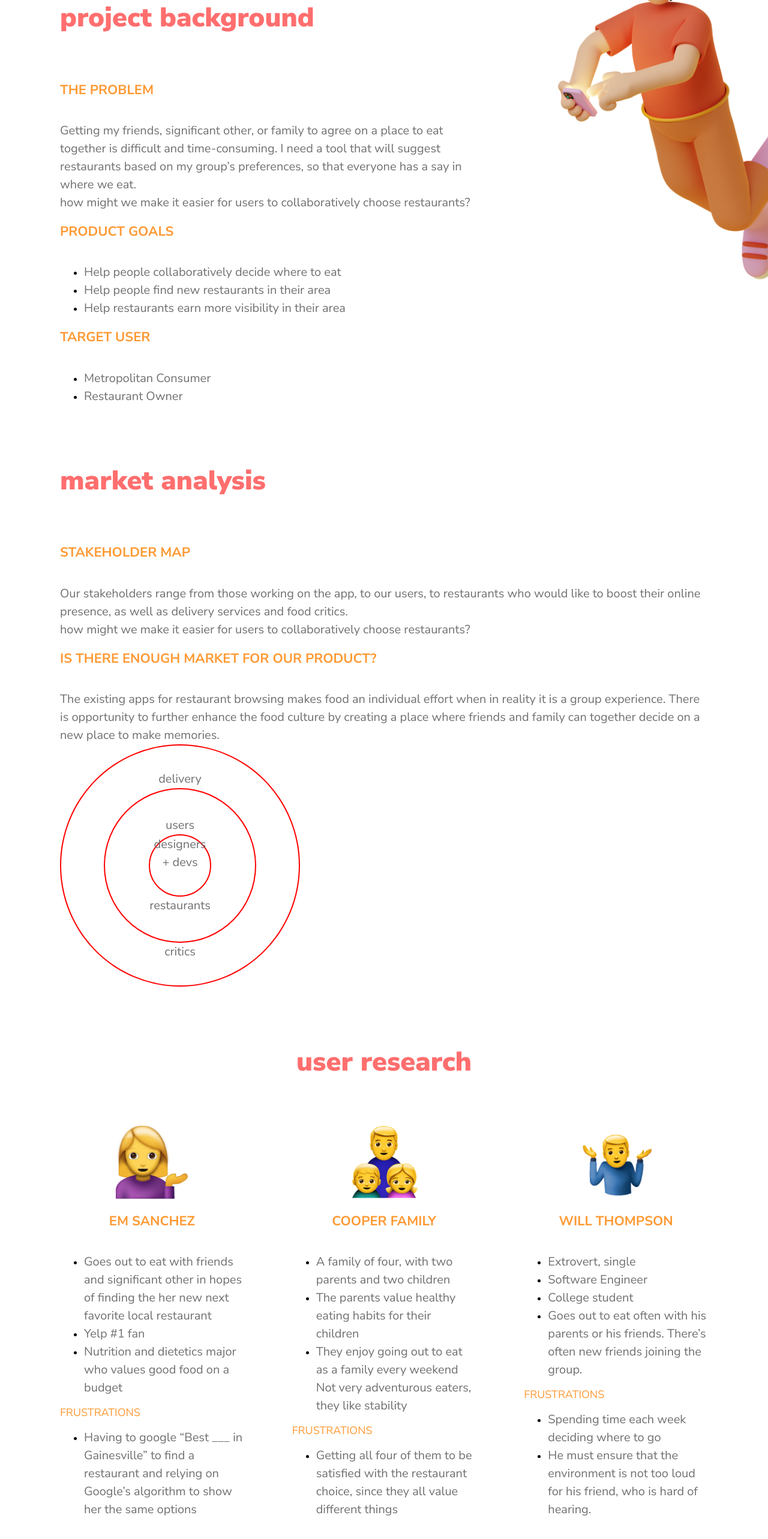
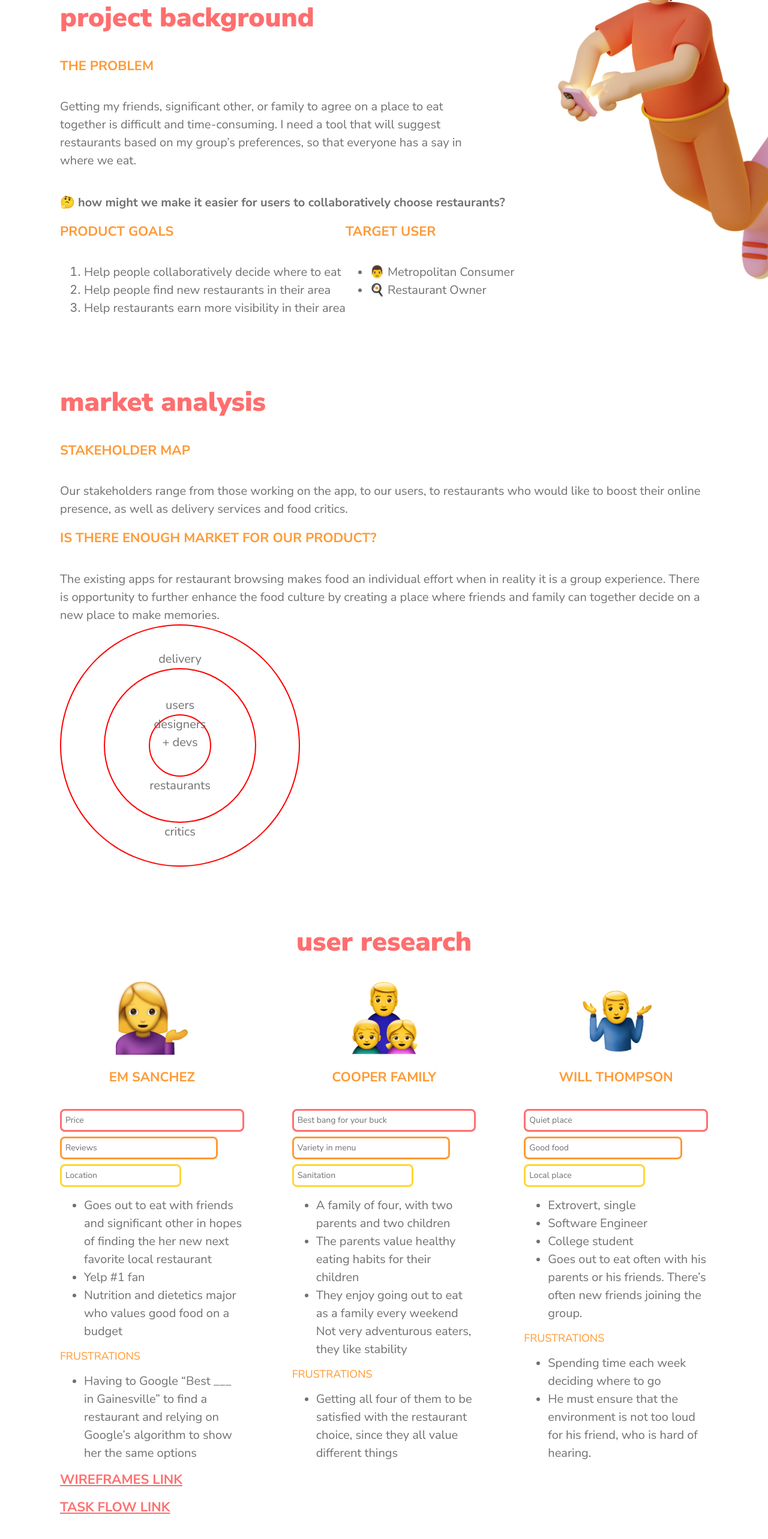
Before and after one commit to EricNavar/Common-Ground, a React (Create React App) app: page / in a window 1280 px wide. Shown: the part 216-2782 px from the top of the page at 60% size. Built offline with nearby package versions, Linux system fonts and the light colour scheme.

Commit message:
improve styling and add emojis and interest bars

```diff
--- a/src/App.js
+++ b/src/App.js
@@ -8,10 +8,16 @@ import Reflection from './components/Reflection';
 
 const useStyles = makeStyles({
   root: {
-    maxWidth: 1080,
-    margin: '120px auto',
-    overflow: 'hidden'
-  },
+    marginTop: 120,
+    overflow: 'hidden',
+    '& li::marker': {
+      color: '#707070',
+      display: 'inline-block',
+      width: '1em',
+      marginLeft: '-1em',
+      fontSize: '1.25rem'
+    },
+  }
 });
 
 const myTheme = createMuiTheme({
@@ -33,8 +39,7 @@ const myTheme = createMuiTheme({
       textTransform: "lowercase",
       fontSize: 45,
       fontWeight: 900,
-      marginBottom: 80,
-      marginTop: 100
+      marginBottom: 40,
     },
     h2: {
       textTransform: "uppercase",
@@ -49,7 +54,10 @@ const myTheme = createMuiTheme({
     },
     body1: {
       color: '#707070',
-      fontSize:'1.25rem'
+      fontSize: '1.25rem'
+    },
+    body2: {
+      color: '#707070',
     }
   }
 });
--- a/src/components/DesignProcess.js
+++ b/src/components/DesignProcess.js
@@ -1,13 +1,24 @@
 import React from 'react';
 import Typography from '@material-ui/core/Typography';
 import Grid from '@material-ui/core/Grid';
+import { makeStyles } from '@material-ui/core/styles';
+
+const useStyles = makeStyles({
+  designProcess: {
+    maxWidth: 1080,
+    marginLeft: 'auto',
+    marginRight: 'auto',
+    marginTop: 100
+  }
+});
 
 export default function Error404Page() {
   React.useEffect(() => {
     document.title = 'Page not found | DC Rock Fitness';
   }, []);
+  const classes = useStyles();
   return (
-    <section>
+    <section className={classes.designProcess}>
       <Typography component='h1' variant='h1' color='primary'>
         design process
       </Typography>
--- a/src/components/MarketAnalysis.js
+++ b/src/components/MarketAnalysis.js
@@ -3,6 +3,12 @@ import Typography from '@material-ui/core/Typography';
 import { makeStyles } from '@material-ui/core/styles';
 
 const useStyles = makeStyles({
+  marketAnalysis: {
+    marginTop: 100,
+    maxWidth: 1080,
+    marginLeft: 'auto',
+    marginRight: 'auto',
+  },
   circle: {
     borderStyle: 'solid',
     borderWidth: 2,
@@ -13,8 +19,6 @@ const useStyles = makeStyles({
   aspectRatioBox: {
     width: 400,
   },
-  absoluteText: {
-  }
 });
 
 
@@ -24,7 +28,7 @@ export default function Error404Page() {
   }, []);
   const classes = useStyles();
   return (
-    <section>
+    <section className={classes.marketAnalysis}>
       <Typography component='h1' variant='h1' color='primary'>
         Market Analysis
       </Typography>
@@ -35,9 +39,6 @@ export default function Error404Page() {
         Our stakeholders range from those working on the app, to our users, to restaurants who would
         like to boost their online presence, as well as delivery services and food critics.
       </Typography>
-      <Typography>
-        how might we make it easier for users to collaboratively choose restaurants?
-      </Typography>
       <Typography component='h2' variant='h2' color='secondary'>
         IS THERE ENOUGH MARKET FOR OUR PRODUCT?
       </Typography>
@@ -45,19 +46,19 @@ export default function Error404Page() {
         The existing apps for restaurant browsing makes food an individual effort when in reality it is a group experience. There is opportunity to further enhance the food culture by creating a place where friends and family can together decide on a new place to make memories.
       </Typography>
       <div className={classes.aspectRatioBox}>
-        <div className={classes.circle} style={{height:0,paddingTop:'100%',position:'relative'}}>
-          <div style={{top:'50%',right:'50%',position:'absolute',transform:'translate(50%, -50%)'}}>
+        <div className={classes.circle} style={{ height: 0, paddingTop: '100%', position: 'relative' }}>
+          <div style={{ top: '50%', right: '50%', position: 'absolute', transform: 'translate(50%, -50%)' }}>
             <Typography className={classes.absoluteText}>
               delivery
             </Typography>
-            <div className={classes.circle} style={{height:0,paddingTop:'100%',position:'relative', width: 250}}>
-              <div style={{top:'50%',right:'50%',position:'absolute',transform:'translate(50%, -50%)'}}>
+            <div className={classes.circle} style={{ height: 0, paddingTop: '100%', position: 'relative', width: 250 }}>
+              <div style={{ top: '50%', right: '50%', position: 'absolute', transform: 'translate(50%, -50%)' }}>
                 <Typography className={classes.absoluteText}>
                   users
                 </Typography>
-                <div className={classes.circle} style={{width:100,height:100}}>
+                <div className={classes.circle} style={{ width: 100, height: 100 }}>
                   <Typography className={classes.absoluteText}>
-                    designers<br/>+ devs
+                    designers<br />+ devs
                   </Typography>
                 </div>
                 <Typography className={classes.absoluteText}>
--- a/src/components/ProjectBackground.js
+++ b/src/components/ProjectBackground.js
@@ -1,11 +1,18 @@
 import React from 'react';
 import Typography from '@material-ui/core/Typography';
+import Grid from '@material-ui/core/Grid';
+import { makeStyles } from '@material-ui/core/styles';
 import Saly2 from './../assets/Saly-2.png';
-import { makeStyles } from '@material-ui/core/styles';
 
 const useStyles = makeStyles({
+  projectBackground: {
+    maxWidth: 1080,
+    marginLeft: 'auto',
+    marginRight: 'auto',
+    marginTop: 100
+  },
   splashImage: {
-    width:'60%',
+    width: '60%',
     position: 'absolute',
     right: '-20%',
     top: 0
@@ -18,25 +25,29 @@ export default function Error404Page() {
   }, []);
   const classes = useStyles();
   return (
-    <section>
+    <section className={classes.projectBackground}>
       <Typography component='h1' variant='h1' color='primary'>
         Project Background
       </Typography>
-      <img src={Saly2} alt='Splash art' className={classes.splashImage}/>
+      <img src={Saly2} alt='Splash art' className={classes.splashImage} />
       <Typography component='h2' variant='h2' color='secondary'>
         The Problem
       </Typography>
-      <Typography variant='body1' style={{maxWidth: 700}}>
+      <Typography variant='body1' style={{ maxWidth: 700 }}>
         Getting my friends, significant other, or family to agree on a place to eat together is difficult and time-consuming.
         I need a tool that will suggest restaurants based on my group’s preferences, so that everyone has a say in where we eat.
       </Typography>
+      <br />
+      <br />
       <Typography>
-        how might we make it easier for users to collaboratively choose restaurants?
+        <span role='img'>🤔</span> <b>how might we make it easier for users to collaboratively choose restaurants?</b>
       </Typography>
+      <Grid container>
+        <Grid item>
           <Typography component='h2' variant='h2' color='secondary'>
             PRODUCT GOALS
           </Typography>
-      <ul>
+          <ol>
             <li color='textPrimary'>
               <Typography>
                 Help people collaboratively decide where to eat
@@ -52,22 +63,26 @@ export default function Error404Page() {
                 Help restaurants earn more visibility in their area
               </Typography>
             </li>
-      </ul>
+          </ol>
+        </Grid>
+        <Grid item>
           <Typography component='h2' variant='h2' color='secondary'>
             TARGET USER
           </Typography>
           <ul>
             <li>
               <Typography>
-            Metropolitan Consumer
+                <span role='img'>👨</span> Metropolitan Consumer
               </Typography>
             </li>
             <li>
               <Typography>
-            Restaurant Owner
+                <span role='img'>‍🍳</span> Restaurant Owner
               </Typography>
             </li>
           </ul>
+        </Grid>
+      </Grid>
     </section>
   );
 }
--- a/src/components/Reflection.js
+++ b/src/components/Reflection.js
@@ -4,10 +4,19 @@ import Mockup from './../assets/mockup.png';
 import { makeStyles } from '@material-ui/core/styles';
 
 const useStyles = makeStyles({
-  container: {
+  reflection: {
+    maxWidth: 1080,
+    marginLeft: 'auto',
+    marginRight: 'auto',
+    marginTop: 100,
     display: 'flex',
-    alignItems: 'end',
+    alignItems: 'start',
   },
+  mockup: {
+    marginTop: 62,
+    maxWidth: 850,
+    marginLeft: -100
+  }
 });
 
 export default function Error404Page() {
@@ -16,18 +25,18 @@ export default function Error404Page() {
   }, []);
   const classes = useStyles();
   return (
-    <section>
+    <section className={classes.reflection}>
+      <img src={Mockup} alt='mockup' width='600px' className={classes.mockup} />
+      <div style={{ paddingLeft: 80 }}>
         <Typography component='h1' variant='h1' color='primary'>
           what's next?
           </Typography>
-      <div className={classes.container}>
-        <img src={Mockup} alt='mockup' width='300px' />
         <Typography>
           The concept of Common Ground has been well received by our peers, professors, and research
           participants. However, we see potential improvement in the area of external app integration.
           We are determined to support locals businesses in the restaurant-picking process by suggesting
           them to our users, so we hope to collaborate with other businesses by integrating their services
-          into our app.<br/><br/>
+            into our app.<br /><br />
             The restaurant industry has so much room for growth and can become the niche for
             restaurant connosieurs. From reviews, menus, and food-driven chats, Common Ground has the potential
             to become so much more than a place you go when you don’t know where to eat. It can be a place
--- a/src/components/UserResearch.js
+++ b/src/components/UserResearch.js
@@ -1,15 +1,47 @@
 import React from 'react';
 import Typography from '@material-ui/core/Typography';
 import Grid from '@material-ui/core/Grid';
+import { makeStyles } from '@material-ui/core/styles';
+import Link from '@material-ui/core/Link';
 import Emoji1 from './../assets/emoji1.png';
 import Emoji2 from './../assets/emoji2.png';
 import Emoji3 from './../assets/emoji3.png';
-import { makeStyles } from '@material-ui/core/styles';
 
 const useStyles = makeStyles({
+  userResearch: {
+    maxWidth: 1080,
+    marginLeft: 'auto',
+    marginRight: 'auto',
+    marginTop: 100
+  },
   profileHeader: {
     textAlign: 'center'
   },
+  interests: {
+    marginBottom: 16,
+    '& div': {
+      borderWidth: 3,
+      borderRadius: 8,
+      borderStyle: 'solid',
+      marginTop: 8,
+      marginBottom: 8,
+      padding: 6,
+    },
+    '& :nth-child(1)': {
+      borderColor:'#FF6E6E',
+    },
+    '& :nth-child(2)': {
+      borderColor:'#FF9933',
+      width: '80%'
+    },
+    '& :nth-child(3)': {
+      borderColor:'#FFD731',
+      width: '60%'
+    },
+  },
+  link: {
+    textDecoration: 'underline'
+  }
 });
 
 export default function Error404Page() {
@@ -18,7 +50,7 @@ export default function Error404Page() {
   }, []);
   const classes = useStyles();
   return (
-    <section>
+    <section className={classes.userResearch}>
       <Typography component='h1' variant='h1' color='primary' align='center'>
         User Research
       </Typography>
@@ -29,6 +61,23 @@ export default function Error404Page() {
             <Typography component='h2' variant='h2' color='secondary'>
               EM SANCHEZ
             </Typography>
+          </div>
+          <div className={classes.interests}>
+            <div>
+              <Typography variant='body2'>
+                Price
+              </Typography>
+            </div>
+            <div>
+              <Typography variant='body2'>
+                Reviews
+              </Typography>
+            </div>
+            <div>
+              <Typography variant='body2'>
+                Location
+              </Typography>
+            </div>
           </div>
           <ul>
             <li>
@@ -53,7 +102,7 @@ export default function Error404Page() {
           <ul>
             <li>
               <Typography>
-                Having to google “Best ___ in Gainesville” to find a restaurant and relying on Google’s algorithm to show her the same options
+                Having to Google “Best ___ in Gainesville” to find a restaurant and relying on Google’s algorithm to show her the same options
               </Typography>
             </li>
           </ul>
@@ -64,6 +113,23 @@ export default function Error404Page() {
             <Typography component='h2' variant='h2' color='secondary'>
               COOPER FAMILY
             </Typography>
+          </div>
+          <div className={classes.interests}>
+            <div>
+              <Typography variant='body2'>
+                Best bang for your buck
+              </Typography>
+            </div>
+            <div>
+              <Typography variant='body2'>
+                Variety in menu
+              </Typography>
+            </div>
+            <div>
+              <Typography variant='body2'>
+                Sanitation
+              </Typography>
+            </div>
           </div>
           <ul>
             <li>
@@ -99,6 +165,23 @@ export default function Error404Page() {
             <Typography component='h2' variant='h2' color='secondary'>
               Will Thompson
             </Typography>
+          </div>
+          <div className={classes.interests}>
+            <div>
+              <Typography variant='body2'>
+                Quiet place
+              </Typography>
+            </div>
+            <div>
+              <Typography variant='body2'>
+                Good food
+              </Typography>
+            </div>
+            <div>
+              <Typography variant='body2'>
+                Local place
+              </Typography>
+            </div>
           </div>
           <ul>
             <li>
@@ -139,6 +222,14 @@ export default function Error404Page() {
           </ul>
         </Grid>
       </Grid>
+      <Link href='https://www.figma.com/file/lchOctjE3qJadScBVgdWlz/?node-id=54%3A327' variant='h2' className={classes.link}>
+        WIREFRAMES LINK
+      </Link>
+      <br/>
+      <br/>
+      <Link href='https://www.figma.com/file/lchOctjE3qJadScBVgdWlz/?node-id=54%3A1879' variant='h2' className={classes.link}>
+        TASK FLOW LINK
+      </Link>
     </section>
   );
 }
```
Lines whose indentation alone changed are shown as unchanged.
